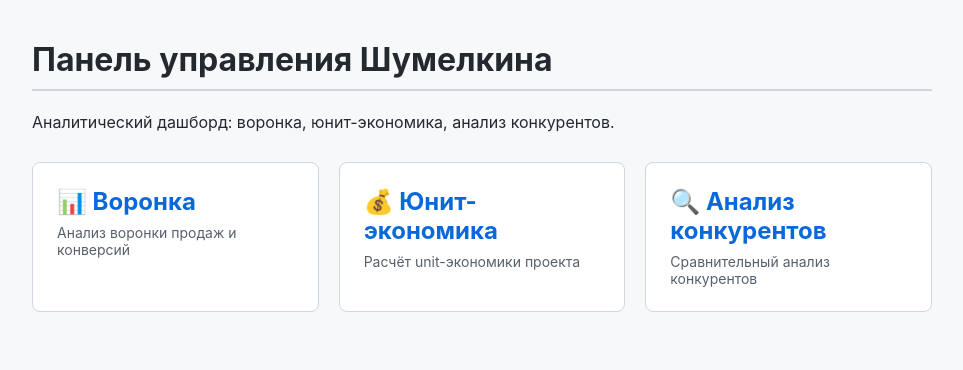
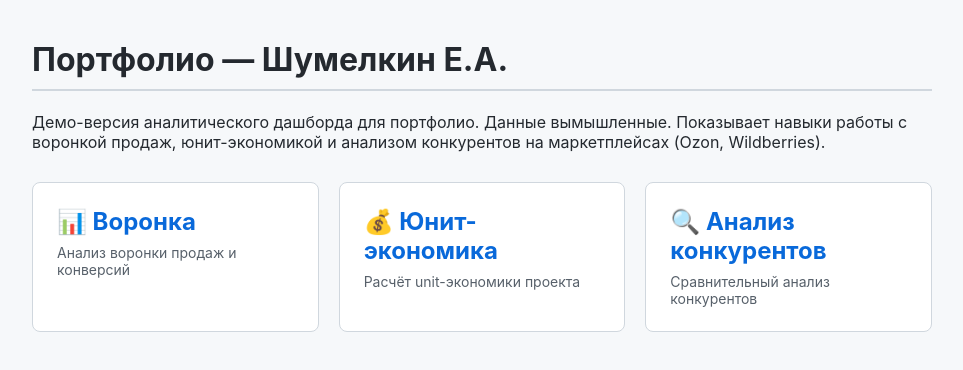
Before and after one commit to shumius21-ux/Shumelkin-Dashboard, a plain HTML site: page index.html in a window 1280 px wide. Shown: the whole page, without its empty margins (158-1121 px from the left). Drawn offline with Linux system fonts and the light colour scheme.

Commit message:
Update index.html

```diff
--- a/index.html
+++ b/index.html
@@ -3,7 +3,7 @@
 <head>
     <meta charset="UTF-8">
     <meta name="viewport" content="width=device-width, initial-scale=1.0">
-    <title>Панель управления Шумелкина</title>
+    <title>Портфолио — Шумелкин Е.А.</title>
     <style>
         body {
             font-family: -apple-system, BlinkMacSystemFont, 'Segoe UI', Roboto, sans-serif;
@@ -48,8 +48,8 @@
     </style>
 </head>
 <body>
-    <h1>Панель управления Шумелкина</h1>
-    <p>Аналитический дашборд: воронка, юнит-экономика, анализ конкурентов.</p>
+    <h1>Портфолио — Шумелкин Е.А.</h1>
+    <p>Демо-версия аналитического дашборда для портфолио. Данные вымышленные. Показывает навыки работы с воронкой продаж, юнит-экономикой и анализом конкурентов на маркетплейсах (Ozon, Wildberries).</p>
 
     <div class="nav">
         <a href="Воронка.html" class="card">
```
